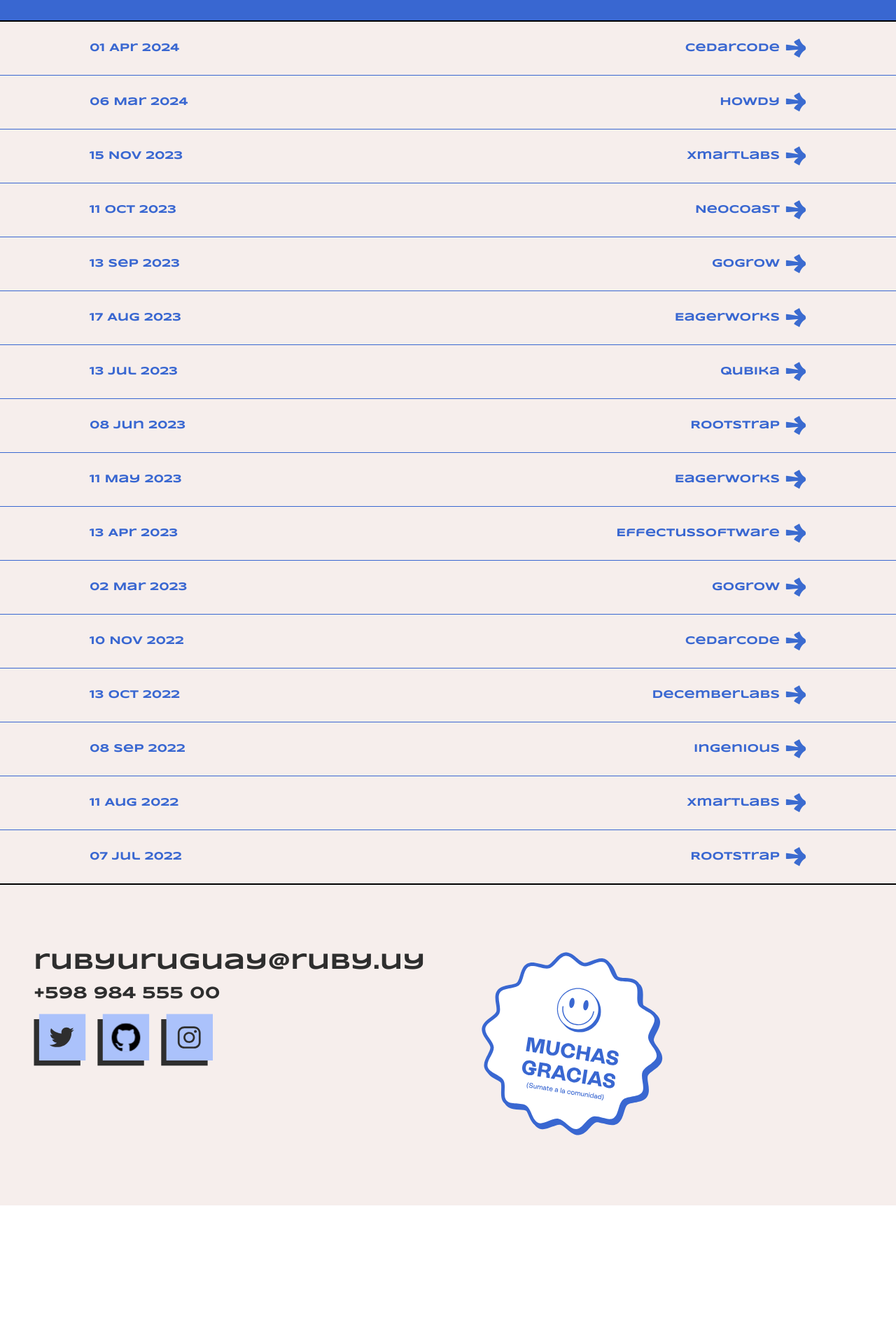
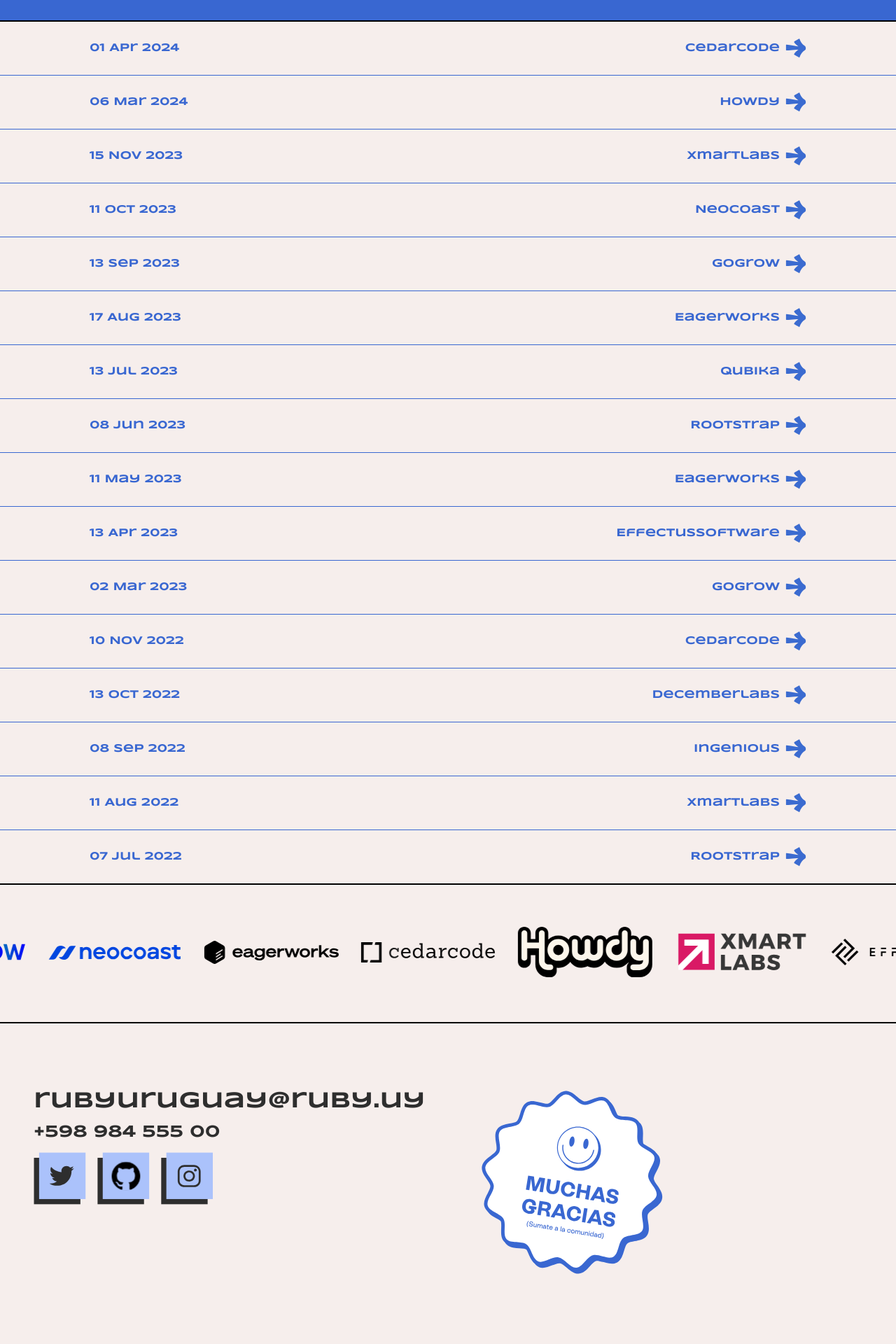
Before and after one commit to rubyuy/ruby.uy, a Jekyll site: the page built from index.md, in a window 1280 px wide. Shown: the part 1399-3319 px from the top of the page at 70% size. Built offline with Jekyll 4.4.1, drawn with Linux system fonts in a browser that asks for light colours; our own code applies the rules of GitHub Pages for plain Markdown files; before the commit the page ends 3121 px from its top, so only the background shows below that.

Commit message:
Add sponsors list

```diff
--- a/_includes/head.html
+++ b/_includes/head.html
@@ -11,6 +11,8 @@
 
   <script async src="https://analytics.umami.is/script.js" data-website-id="209b35e2-b972-4bf5-8a88-09cedbc740f8" data-domains="ruby.uy"></script>
   <link rel="stylesheet" href="{{ "styles" | css_asset | buster }}">
+  <script src="{{ "application" | js_asset | buster }}"></script>
   <script src="{{ "nav" | js_asset | buster }}"></script>
   <script src="{{ "next_meetup_callout" | js_asset | buster }}"></script>
+  <script src="{{ "sponsors" | js_asset | buster }}"></script>
 </head>
--- a/_includes/sponsors.html
+++ b/_includes/sponsors.html
@@ -0,0 +1,10 @@
+<section id="sponsors-list">
+  <ul>
+    {% for sponsor in site.data.sponsors %}
+      {% assign company = site.data.companies[sponsor] %}
+      <li>
+        <img src="{{ company.image }}" alt="{{ company.name }}"/>
+      </li>
+    {% endfor %}
+  </ul>
+</section>
--- /dev/null
+++ b/_sass/sponsors.scss
@@ -0,0 +1,36 @@
+#sponsors-list {
+  display: flex;
+  overflow: hidden;
+
+  ul {
+    padding-left: 2rem;
+    display: flex;
+    align-items: center;
+    gap: 2rem;
+    border-top: 2px solid black;
+    background-color: #F6EEEC;
+
+    &.infinite-horizontal-animation {
+      animation: scroll-horizontal 20s linear infinite;
+
+      @keyframes scroll-horizontal {
+        0% {
+          transform: translateX(0);
+        }
+        100% {
+          transform: translateX(-100%);
+        }
+      }
+    }
+
+    li {
+      img {
+        width: 12rem;
+
+        @media (max-width: 425px) {
+          width: 8rem;
+        }
+      }
+    }
+  }
+}
--- a/assets/css/styles.scss
+++ b/assets/css/styles.scss
@@ -1,3 +1,3 @@
 ---
 ---
-@import 'reset', 'application', 'header', 'nav', 'next_meetup', 'meetups', 'footer';
+@import 'reset', 'application', 'header', 'nav', 'next_meetup', 'meetups', 'sponsors', 'footer';
--- /dev/null
+++ b/assets/js/application.js
@@ -0,0 +1,7 @@
+function duplicate(element, {times: times = 1} = {}) {
+  for (let i = 0; i < times; i++) {
+    const clone = element.cloneNode(true)
+    clone.setAttribute("aria-hidden", "true")
+    element.parentNode.appendChild(clone)
+  }
+}
--- a/assets/js/next_meetup_callout.js
+++ b/assets/js/next_meetup_callout.js
@@ -20,11 +20,3 @@
     callout.classList.add("next-meetup-callout--infinite-horizontal-animation")
   })
 }
-
-function duplicate(element, {times: times = 1} = {}) {
-  for (let i = 0; i < times; i++) {
-    const clone = element.cloneNode(true)
-    clone.setAttribute("aria-hidden", "true")
-    element.parentNode.appendChild(clone)
-  }
-}
--- /dev/null
+++ b/assets/js/sponsors.js
@@ -0,0 +1,11 @@
+document.addEventListener("DOMContentLoaded", () => {
+  const sponsorsList = document.querySelector("#sponsors-list ul")
+  duplicate(sponsorsList, {times: 2})
+  addAnimationToSponsorsLists()
+})
+
+function addAnimationToSponsorsLists() {
+  document.querySelectorAll("#sponsors-list ul").forEach(list => {
+    list.classList.add("infinite-horizontal-animation")
+  })
+}
--- a/index.md
+++ b/index.md
@@ -17,5 +17,6 @@
 
 
     {% include meetups.html %}
+    {% include sponsors.html %}
   </section>
 </article>
```
Also changed, not shown: sponsors.md (+0 -7 lines).
